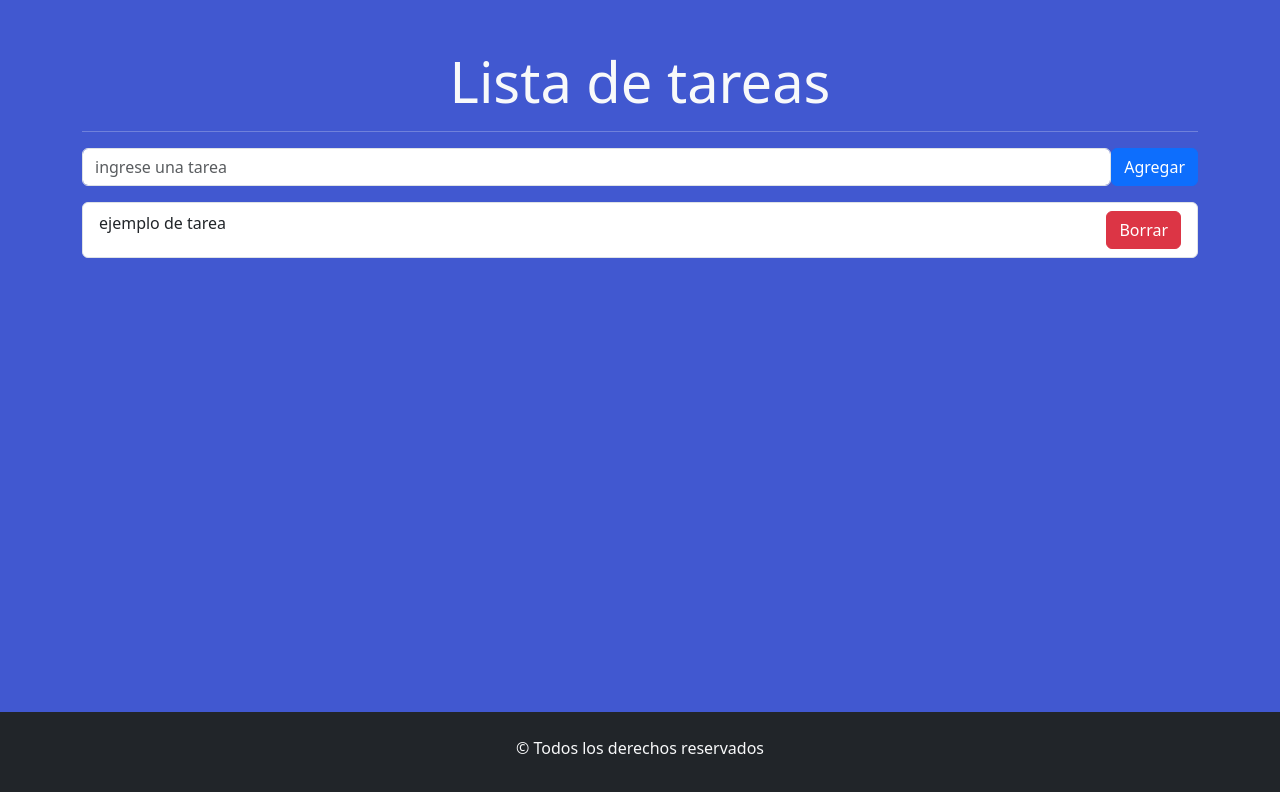
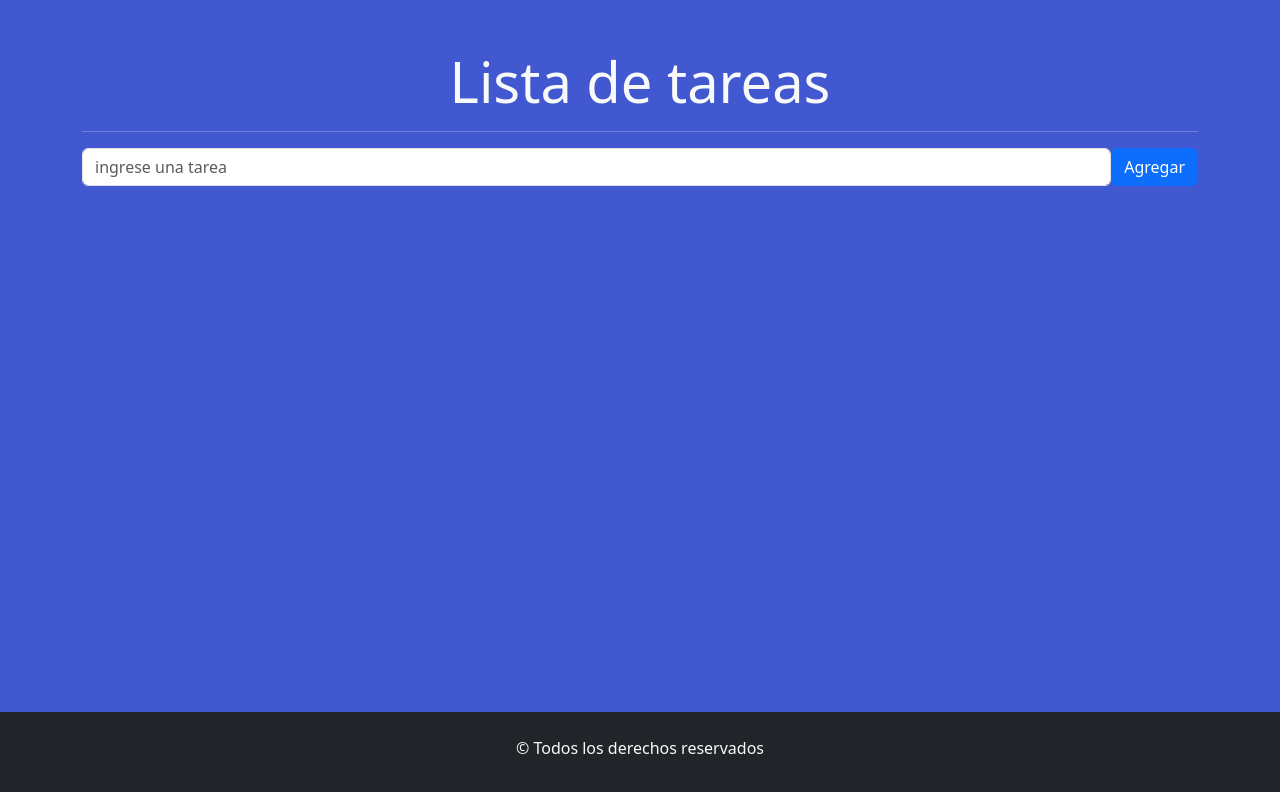
Before and after one commit to Danielageronimo/listaTareas, a React (Vite) app: page / in a window 1280 px wide. Shown: the top 792 px of the page. Built offline with nearby package versions, Linux system fonts and the light colour scheme.

Commit message:
preparando listaTareas

```diff
--- a/src/components/FormularioTarea.jsx
+++ b/src/components/FormularioTarea.jsx
@@ -26,7 +26,7 @@ const FormularioTarea = () => {
         <Button variant="primary" type="submit">Agregar</Button>
       </Form.Group>
     </Form>
-    <ListaTareas></ListaTareas>
+    <ListaTareas propsListaTareas={listaTareas}></ListaTareas>
 
     </>
   );
--- a/src/components/ListaTareas.jsx
+++ b/src/components/ListaTareas.jsx
@@ -1,13 +1,15 @@
 import { ListGroup } from "react-bootstrap";
 import ItemsTarea from './ItemsTarea';
 
+const ListaTareas = ({propsListaTareas}) => {
 
-const ListaTareas = ()=> {
   return (
     <ListGroup>
-      <ItemsTarea></ItemsTarea>
+      {
+        propsListaTareas.map(()=>  <ItemsTarea></ItemsTarea>)
+      }
     </ListGroup>
   );
 };
 
-    export default ListaTareas
+export default ListaTareas;
```
